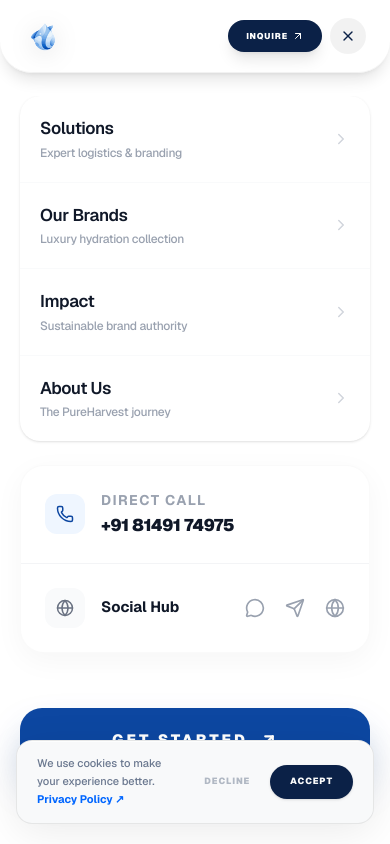
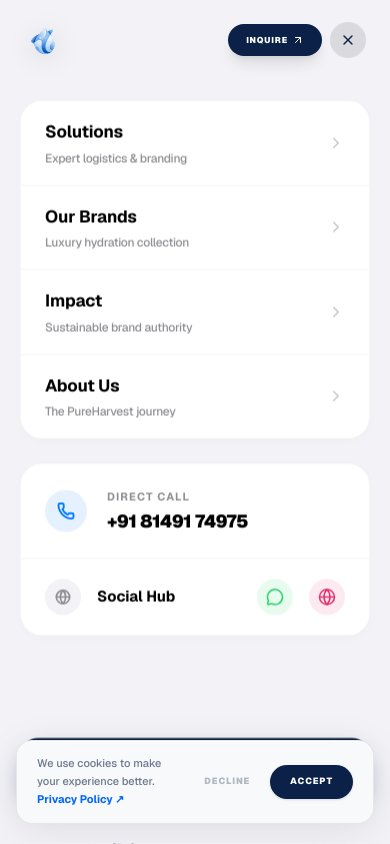
Before and after one commit to chetanjwork/pureharvest-website, a Next.js app in the folder client/: page / in a window 390 px wide. Both pictures are taken after a click on the button 348 px from the left and 40 px from the top of the page. Shown: the top 844 px of the page. Built offline with nearby package versions, Linux system fonts and the light colour scheme.

Commit message:
style(navbar): revamp mobile menu aesthetics to feature a premium seamless iOS Settings-style layout with tighter typography and polished interactive buttons

```diff
--- a/client/src/components/layout/Navbar.tsx
+++ b/client/src/components/layout/Navbar.tsx
@@ -104,7 +104,7 @@ export default function Navbar() {
           className={`
             pointer-events-auto flex items-center justify-between transition-colors duration-300
             ${isMenuOpen
-              ? 'w-full px-6 py-4 bg-white/95 backdrop-blur-2xl rounded-b-[32px] border-b border-black/5 shadow-lg'
+              ? 'w-full px-6 py-5 bg-[#F2F2F7] border-b border-transparent'
               : scrolled
                 ? 'w-auto px-4 py-2 sm:px-5 lg:py-2 bg-white/60 bg-[radial-gradient(120%_120%_at_50%_-20%,rgba(255,255,255,0.95)_0%,rgba(255,255,255,0.2)_100%)] backdrop-blur-[40px] border border-white/60 shadow-[0_20px_40px_-10px_rgba(0,0,0,0.15)] rounded-full gap-4 sm:gap-6'
                 : 'w-full max-w-[1400px] px-6 md:px-10 py-5 lg:py-6 bg-transparent border-b border-transparent'
@@ -192,8 +192,8 @@ export default function Navbar() {
               layout
               onClick={() => setIsMenuOpen(!isMenuOpen)}
               whileTap={{ scale: 0.85 }}
-              className={`rounded-full flex items-center justify-center transition-colors lg:hidden bg-black/5 text-brand-accent hover:bg-black/10 focus:outline-none -webkit-tap-highlight-color-transparent
-                ${(scrolled && !isMenuOpen) ? 'w-8 h-8' : 'w-9 h-9'}
+              className={`rounded-full flex items-center justify-center transition-colors lg:hidden text-brand-accent focus:outline-none -webkit-tap-highlight-color-transparent
+                ${isMenuOpen ? 'bg-black/10 w-9 h-9' : scrolled ? 'bg-black/5 hover:bg-black/10 w-8 h-8' : 'bg-black/5 hover:bg-black/10 w-9 h-9'}
               `}
             >
               <AnimatePresence mode="wait" initial={false}>
@@ -231,81 +231,72 @@ export default function Navbar() {
             initial={{ opacity: 0, y: 10 }}
             animate={{ opacity: 1, y: 0 }}
             exit={{ opacity: 0, y: 10 }}
-            className="fixed inset-0 z-[150] lg:hidden bg-white flex flex-col pt-24 pb-10"
+            className="fixed inset-0 z-[150] lg:hidden bg-[#F2F2F7] flex flex-col pt-[100px] pb-10"
+            style={{ willChange: 'opacity, transform' }}
           >
             <div className="flex-1 overflow-y-auto px-5 space-y-6">
               {/* Navigation Group */}
-              <div className="bg-white rounded-[20px] shadow-sm divide-y divide-gray-50 overflow-hidden">
+              <div className="bg-white rounded-[22px] divide-y divide-gray-100 overflow-hidden border border-black/[0.03] shadow-[0_2px_10px_rgba(0,0,0,0.02)]">
                 {navLinks.map((link, i) => (
                   <motion.button
                     key={link.id}
                     initial={{ opacity: 0, x: -10 }}
                     animate={{ opacity: 1, x: 0 }}
-                    transition={{ delay: i * 0.05 }}
+                    transition={{ delay: i * 0.04 }}
                     onClick={() => scrollTo(link.id)}
-                    className="w-full flex items-center justify-between p-5 active:bg-gray-50 transition-colors group"
+                    className="w-full flex items-center justify-between px-6 py-4.5 active:bg-gray-50 transition-colors group"
                   >
-                    <div className="flex flex-col items-start gap-0.5">
-                      <span className="text-[17px] font-semibold tracking-tight text-gray-900 group-active:text-brand-secondary transition-colors">
+                    <div className="flex flex-col items-start gap-1">
+                      <span className="text-[17px] font-bold tracking-[-0.01em] text-black group-active:text-brand-secondary transition-colors">
                         {link.name}
                       </span>
-                      <span className="text-[12px] text-gray-400 font-medium tracking-tight">
+                      <span className="text-[12px] text-[#8E8E93] font-medium tracking-tight">
                         {link.desc}
                       </span>
                     </div>
-                    <ChevronRight size={18} className="text-gray-300" />
+                    <ChevronRight size={18} className="text-[#C7C7CC]" />
                   </motion.button>
                 ))}
               </div>
 
               {/* Contact Group */}
-              <div className="bg-white rounded-[24px] shadow-[0_8px_30px_rgb(0,0,0,0.04)] divide-y divide-gray-100 overflow-hidden border border-black/[0.02]">
-                <a href="tel:+918149174975" className="w-full flex items-center gap-4 p-6 active:bg-gray-50 transition-colors">
-                  <div className="w-10 h-10 rounded-xl bg-blue-50 flex items-center justify-center text-[#0D47A1]">
-                    <Phone size={18} strokeWidth={2} />
+              <div className="bg-white rounded-[22px] divide-y divide-gray-100 overflow-hidden border border-black/[0.03] shadow-[0_2px_10px_rgba(0,0,0,0.02)]">
+                <a href="tel:+918149174975" className="w-full flex items-center gap-5 p-6 active:bg-gray-50 transition-colors">
+                  <div className="w-[42px] h-[42px] rounded-full bg-[#007AFF]/10 flex items-center justify-center text-[#007AFF]">
+                    <Phone size={18} strokeWidth={2.5} />
                   </div>
                   <div className="flex flex-col">
-                    <span className="text-[14px] font-bold text-gray-400 uppercase tracking-widest mb-0.5">Direct Call</span>
-                    <span className="text-[17px] font-black text-gray-900 tracking-tight">+91 81491 74975</span>
+                    <span className="text-[11px] font-bold text-[#8E8E93] uppercase tracking-widest mb-0.5">Direct Call</span>
+                    <span className="text-[18px] font-black text-black tracking-tight">+91 81491 74975</span>
                   </div>
                 </a>
-                <div className="p-6 flex items-center justify-between">
+                <div className="px-6 py-5 flex items-center justify-between">
                   <div className="flex items-center gap-4">
-                    <div className="w-10 h-10 rounded-xl bg-gray-50 flex items-center justify-center text-gray-500">
+                    <div className="w-[36px] h-[36px] rounded-full bg-[#F2F2F7] flex items-center justify-center text-[#8E8E93]">
+                      <Globe size={16} strokeWidth={2.5} />
+                    </div>
+                    <span className="text-[15px] font-bold text-black">Social Hub</span>
+                  </div>
+                  <div className="flex gap-4">
+                    <a href="https://wa.me/918149174975" target="_blank" rel="noopener noreferrer" className="w-[36px] h-[36px] flex items-center justify-center rounded-full bg-[#25D366]/10 text-[#25D366] active:scale-95 transition-transform">
+                      <MessageCircle size={18} strokeWidth={2} />
+                    </a>
+                    <a href="https://www.instagram.com/pure_harvest.enterprise" target="_blank" rel="noopener noreferrer" className="w-[36px] h-[36px] flex items-center justify-center rounded-full bg-[#E1306C]/10 text-[#E1306C] active:scale-95 transition-transform">
                       <Globe size={18} strokeWidth={2} />
-                    </div>
-                    <span className="text-[15px] font-bold text-gray-900">Social Hub</span>
-                  </div>
-                  <div className="flex gap-5">
-                    <a href="https://wa.me/918149174975" target="_blank" rel="noopener noreferrer">
-                      <motion.div whileTap={{ scale: 0.9 }}><MessageCircle size={20} className="text-gray-400 active:text-brand-secondary transition-colors" /></motion.div>
-                    </a>
-                    <a href="https://wa.me/918149174975?text=Hi%20PureHarvest%2C%20I%20would%20like%20to%20get%20in%20touch." target="_blank" rel="noopener noreferrer">
-                      <motion.div whileTap={{ scale: 0.9 }}><Send size={20} className="text-gray-400 active:text-brand-secondary transition-colors" /></motion.div>
-                    </a>
-                    <a href="https://www.instagram.com/pure_harvest.enterprise" target="_blank" rel="noopener noreferrer">
-                      <motion.div whileTap={{ scale: 0.9 }}><Globe size={20} className="text-gray-400 active:text-brand-secondary transition-colors" /></motion.div>
                     </a>
                   </div>
                 </div>
               </div>
             </div>
 
-            {/* Bottom Action Area (Optimized for Mobile) */}
-            <div className="px-5 mt-auto pb-8 relative z-50">
+            {/* Bottom Action Area (Sleek Apple style pill button) */}
+            <div className="px-5 mt-auto pt-6 pb-2 relative z-50">
               <button
                 onClick={() => scrollTo('onboarding')}
-                className="w-full bg-[#0D47A1] text-white py-5 h-[64px] rounded-[22px] text-[15px] font-black uppercase tracking-[0.2em] shadow-[0_20px_40px_-10px_rgba(13,71,161,0.4)] active:scale-[0.97] transition-all flex items-center justify-center gap-3 relative overflow-hidden group"
+                className="w-full bg-[#0B2147] text-white py-4.5 rounded-[18px] text-[15px] font-black uppercase tracking-[0.15em] shadow-[0_12px_24px_-8px_rgba(11,33,71,0.5)] active:scale-[0.98] transition-all flex items-center justify-center gap-3 relative overflow-hidden group"
               >
                 <span className="relative z-10">Get Started</span>
-                <ArrowUpRight size={18} strokeWidth={3} className="relative z-10 group-hover:translate-x-0.5 group-hover:-translate-y-0.5 transition-transform" />
-
-                {/* Shimmer Effect */}
-                <motion.div
-                  animate={{ x: ['-100%', '200%'] }}
-                  transition={{ repeat: Infinity, duration: 3, ease: 'linear', repeatDelay: 2 }}
-                  className="absolute inset-0 bg-gradient-to-r from-transparent via-white/10 to-transparent pointer-events-none"
-                />
+                <ArrowUpRight size={18} strokeWidth={2.5} className="relative z-10 opacity-70 group-hover:translate-x-0.5 group-hover:-translate-y-0.5 transition-transform" />
               </button>
             </div>
           </motion.div>
```
